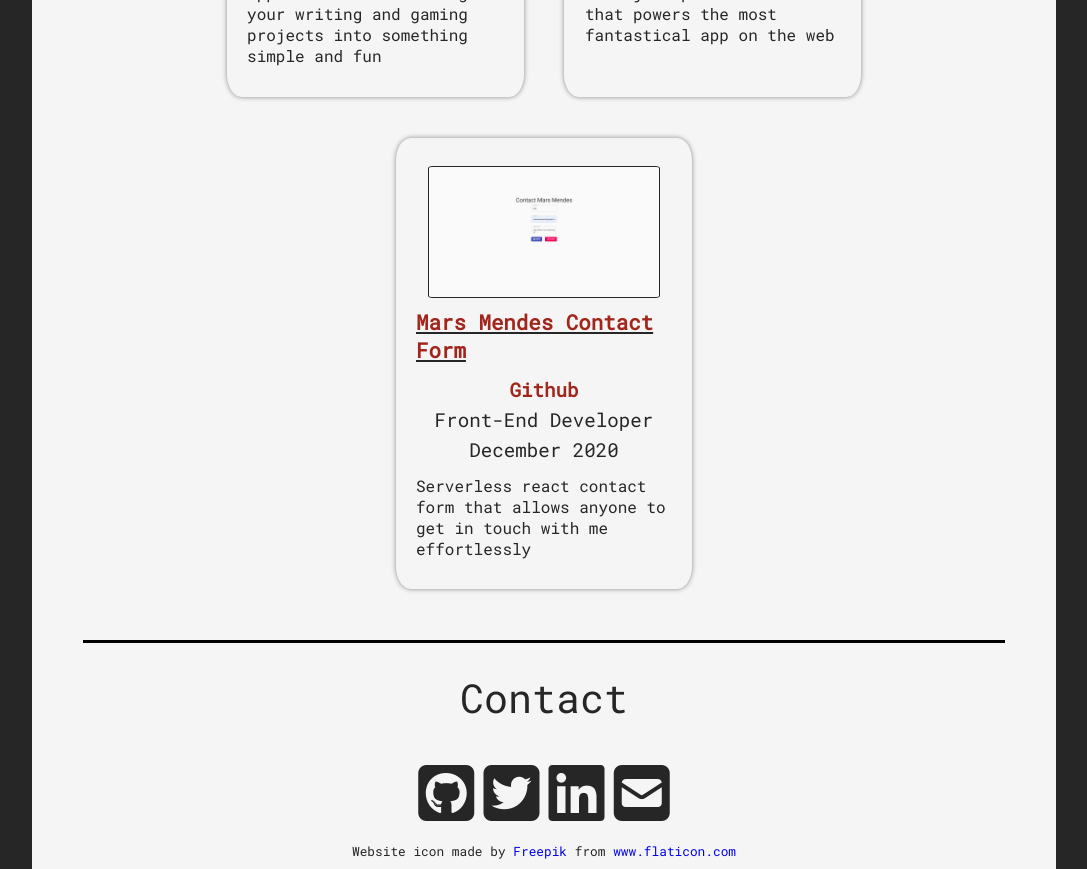
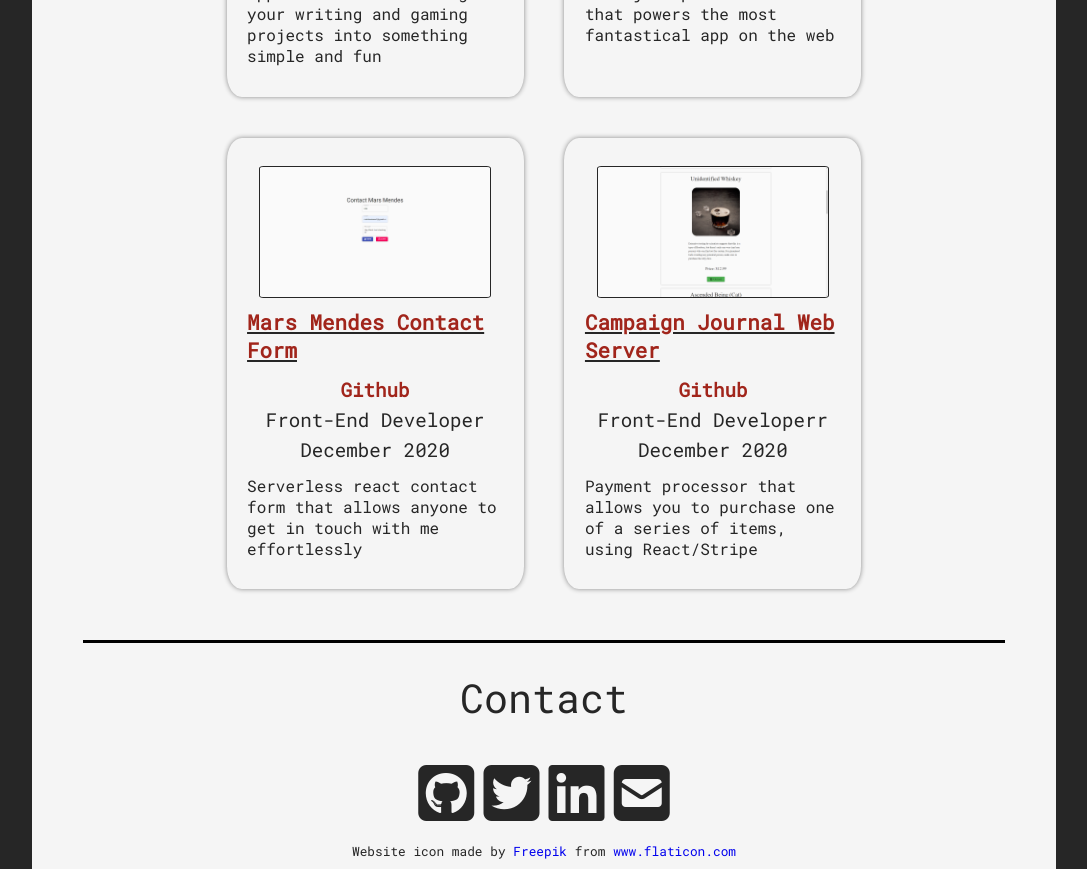
Before and after one commit to MMendes24/portfolio-site-iii, a React (Create React App) app: page / in a window 1280 px wide. Shown: the part 2460-3329 px from the top of the page, without its empty margins (96-1183 px from the left). Built offline with nearby package versions, Linux system fonts and the light colour scheme.

Commit message:
Added new project, payment processor with stripe

```diff
--- a/src/components/Portfolio.js
+++ b/src/components/Portfolio.js
@@ -3,6 +3,7 @@ import { PortfolioStyles } from "../styling"
 import cj from "../assets/cj.png"
 import cjserver from "../assets/cjserver.png"
 import conform from "../assets/contactform.png"
+import ppc from "../assets/ppc.png"
 
 const Portfolio = () => {
     return (
@@ -36,7 +37,14 @@ const Portfolio = () => {
                     <h3 className="project-subheader-2">Front-End Developer</h3>
                     <h3 className="project-subheader-2">December 2020</h3>
                     <p className="desc">Serverless react contact form that allows anyone to get in touch with me effortlessly</p>
-
+                </div>
+                <div className="project">
+                    <img className="project-img" src={ppc} alt="payment processor client" />
+                    <h2 className="project-subheader"><a href="https://stripe-checkout-marsmendes.netlify.app/" className="project-link">Campaign Journal Web Server</a></h2>
+                    <h3 className="project-subheader-2"><a href="https://github.com/MMendes24/payment-processor-client" className="project-link">Github</a></h3>
+                    <h3 className="project-subheader-2">Front-End Developerr</h3>
+                    <h3 className="project-subheader-2">December 2020</h3>
+                    <p className="desc">Payment processor that allows you to purchase one of a series of items, using React/Stripe</p>
                 </div>
             </div>
         </PortfolioStyles>
```
Also changed, not shown: src/assets/ppc.png (added).
